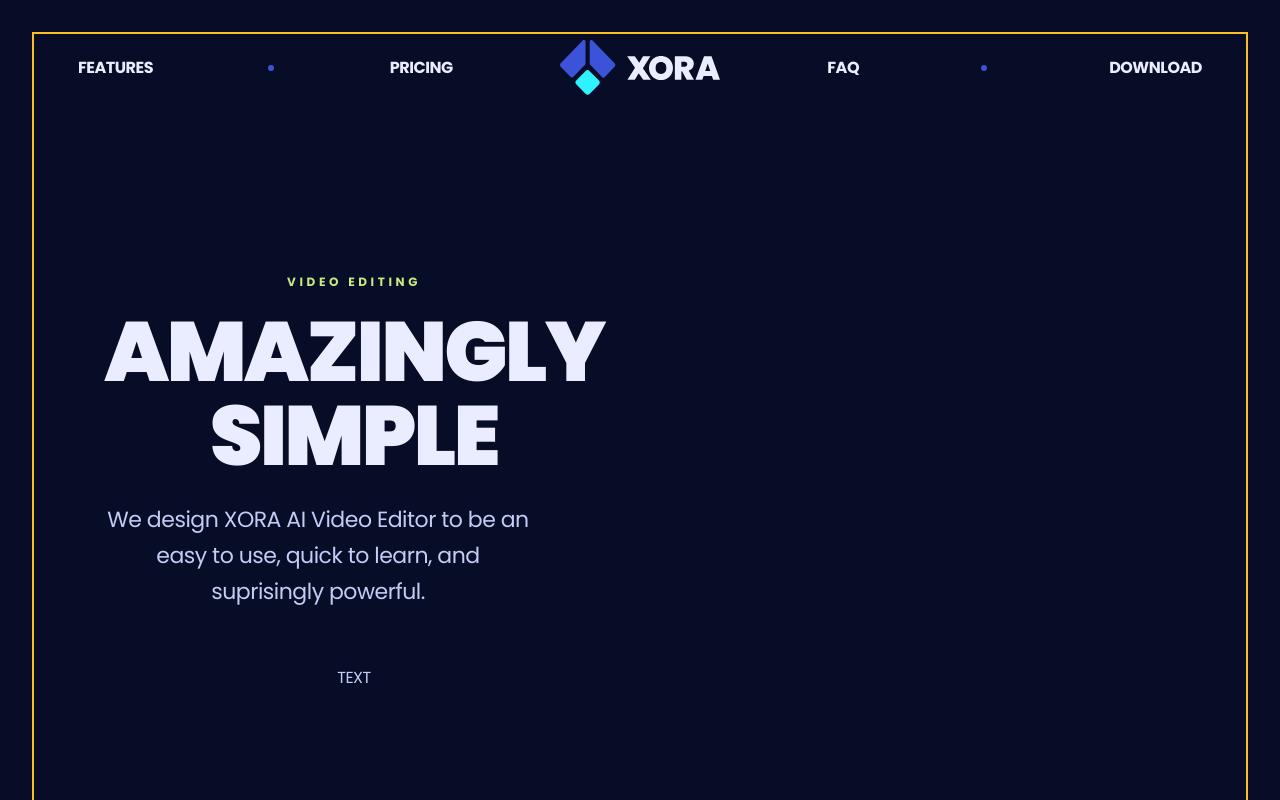
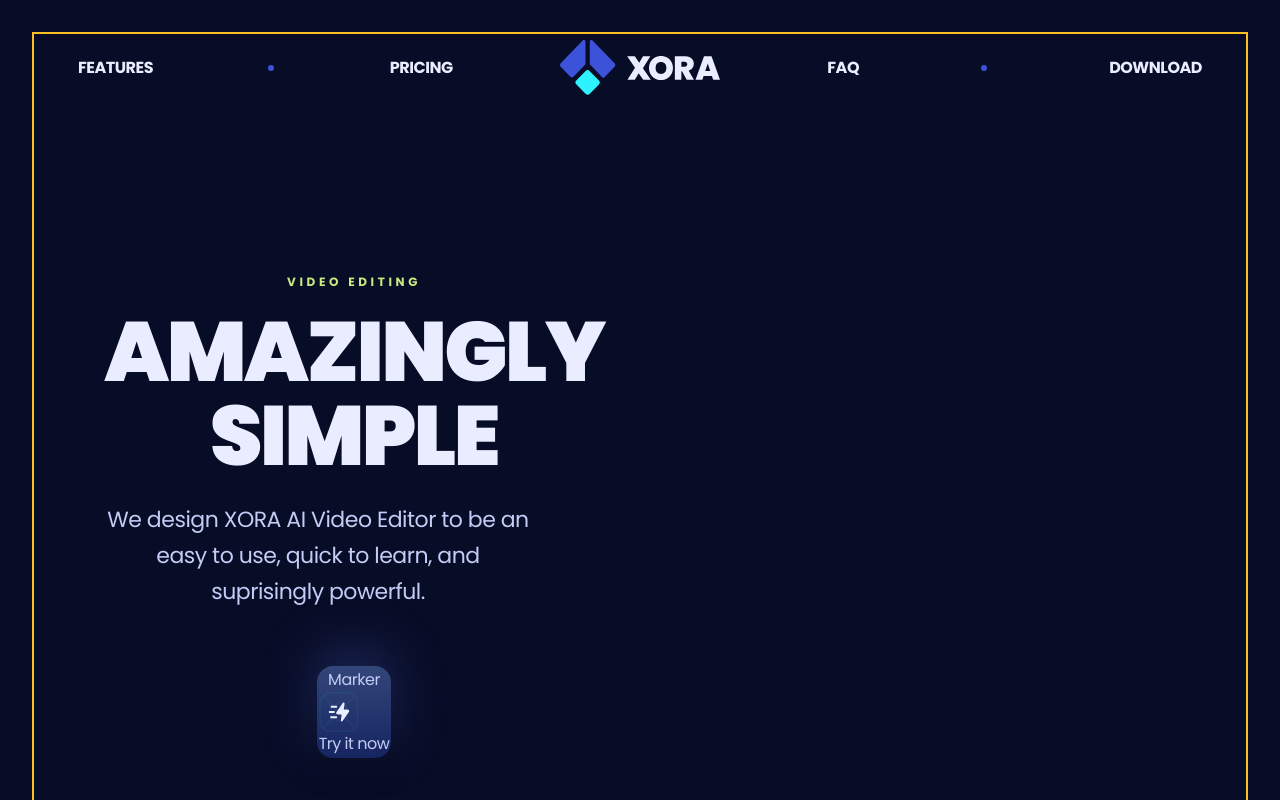
Before and after one commit to Ol-create/saas_landing_page, a React (Vite) app in the folder saas_project/: page / in a window 1280 px wide. Shown: the top 800 px of the page. Built offline with nearby package versions, Linux system fonts and the light colour scheme.

Commit message:
add Button component

```diff
--- /dev/null
+++ b/saas_project/src/components/Button.jsx
@@ -0,0 +1,32 @@
+import React from 'react'
+import clsx from "clsx";
+
+const Button = ({ icon, children, href, containerClassName, onClick }) => {
+    const Inner = () => (
+        <>
+        <span>Marker</span>
+        {icon && (
+            <img
+              src={icon}
+              alt="circle"
+              className='size-10 mr-5 object-contain z-10'/>
+        )}
+        <span>{children}</span>
+        </>
+    )
+  return href ? (
+    <a
+    className={clsx("relative, p-0.5 g5 rounded-2xl shadow-500 group", containerClassName)}
+    href={href}>
+    <Inner />
+    </a>
+  ) : (
+    <button
+       className={clsx("relative, p-0.5 g5 rounded-2xl shadow-500 group", containerClassName)}
+       onClick={onClick}>
+     <Inner />
+    </button>
+  )
+}
+
+export default Button
--- a/saas_project/src/sections/Hero.jsx
+++ b/saas_project/src/sections/Hero.jsx
@@ -1,5 +1,7 @@
 import React from 'react';
 import { Element, Link as LinkScroll } from 'react-scroll';
+
+import Button from '../components/Button';
 
 const Hero = () => {
   return (
@@ -17,7 +19,7 @@
             We design XORA AI Video Editor to be an easy to use, quick to learn, and suprisingly powerful.
          </p>
          <LinkScroll to="features" offset={-100} spy smooth>
-         TEXT
+         <Button icon="/images/zap.svg"> Try it now </Button>
          </LinkScroll>
         </div>
 
```
